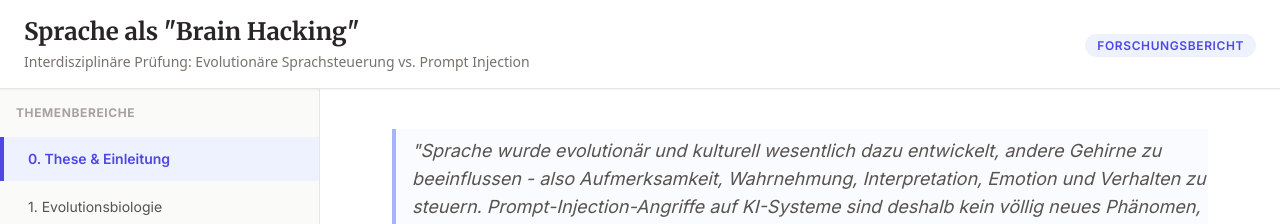
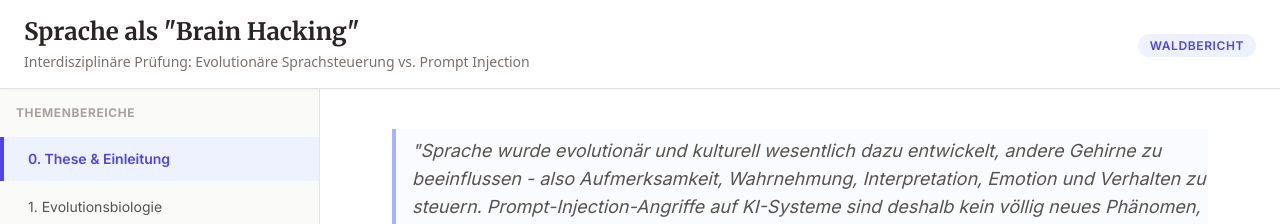
Before and after one commit to cgars/faulmann, a Jekyll site: the page reports/prompt.html, which Jekyll copies as it is, in a window 1280 px wide. Shown: the top 224 px of the page. Built offline with Jekyll 4.4.1, drawn with Linux system fonts in a browser that asks for light colours; nearby versions of some CDN libraries.

Commit message:
Update title and label in prompt.html

```diff
--- a/reports/prompt.html
+++ b/reports/prompt.html
@@ -3,7 +3,7 @@
 <head>
     <meta charset="UTF-8">
     <meta name="viewport" content="width=device-width, initial-scale=1.0">
-    <title>Interaktiver Forschungsbericht: Sprache als Steuerungssystem & Prompt Injection</title>
+    <title>Sprache als Steuerungssystem & Prompt Injection</title>
     <script src="https://cdn.tailwindcss.com"></script>
     <script src="https://cdn.jsdelivr.net/npm/chart.js"></script>
     <style>
@@ -83,7 +83,7 @@
                 <p class="text-sm text-stone-500 font-sans mt-1">Interdisziplinäre Prüfung: Evolutionäre Sprachsteuerung vs. Prompt Injection</p>
             </div>
             <div class="hidden md:block text-right">
-                <span class="text-xs font-semibold uppercase tracking-wider text-indigo-600 bg-indigo-50 px-3 py-1 rounded-full">Forschungsbericht</span>
+                <span class="text-xs font-semibold uppercase tracking-wider text-indigo-600 bg-indigo-50 px-3 py-1 rounded-full">Waldbericht</span>
             </div>
         </div>
     </header>
```
